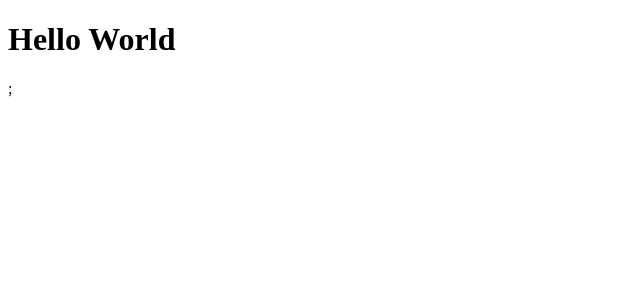
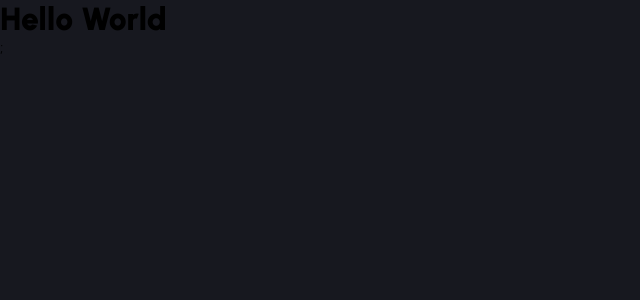
Before and after one commit to loganmartlew/portfolio, a Next.js app: page / in a window 1280 px wide. Shown: the top 300 px of the page, without its empty margins (0-640 px from the left). Built offline with nearby package versions, Linux system fonts and the light colour scheme.

Commit message:
Setup styling

```diff
--- a/package.json
+++ b/package.json
@@ -9,16 +9,22 @@
     "lint": "next lint"
   },
   "dependencies": {
+    "color": "^4.0.1",
     "next": "11.1.2",
     "react": "17.0.2",
     "react-dom": "17.0.2",
+    "react-hamburger-menu": "^1.2.1",
+    "react-icons": "^4.2.0",
+    "react-use": "^17.3.1",
     "styled-components": "^5.3.1"
   },
   "devDependencies": {
+    "@types/color": "^3.0.2",
     "@types/next": "^9.0.0",
     "@types/node": "^16.7.13",
     "@types/react": "^17.0.20",
     "@types/react-dom": "^17.0.9",
+    "@types/react-hamburger-menu": "^0.0.4",
     "@types/styled-components": "^5.1.14",
     "babel-plugin-styled-components": "^1.13.2",
     "eslint": "^7.32.0",
--- a/pages/_app.tsx
+++ b/pages/_app.tsx
@@ -1,12 +1,19 @@
 import { FC } from 'react';
 import { AppProps } from 'next/app';
+import { ThemeProvider } from 'styled-components';
 import Layout from '@components/Layout';
+import GlobalStyles from '@styles/globals';
+import { theme } from '@styles/theme';
+import '@styles/imports.css';
 
 const MyApp: FC<AppProps> = ({ Component, pageProps }) => {
   return (
-    <Layout>
-      <Component {...pageProps} />;
-    </Layout>
+    <ThemeProvider theme={theme}>
+      <GlobalStyles />
+      <Layout>
+        <Component {...pageProps} />;
+      </Layout>
+    </ThemeProvider>
   );
 };
 
--- /dev/null
+++ b/styles/globals.ts
@@ -0,0 +1,20 @@
+import { createGlobalStyle } from 'styled-components';
+import { Theme } from './theme';
+
+export default createGlobalStyle<{ theme: Theme }>`
+  *, *::before, *::after {
+    box-sizing: content-box;
+    margin: 0;
+    padding: 0;
+  }
+
+  body {
+    background-color: ${({ theme }) => theme.colors.dark.hsl().string()};
+    font-family: 'Urbanist', sans-serif;
+  }
+
+  a {
+    color: inherit;
+    text-decoration: none;
+  }
+`;
--- /dev/null
+++ b/styles/imports.css
@@ -0,0 +1 @@
+@import url('https://fonts.googleapis.com/css2?family=Urbanist:wght@400;600;900&display=swap');
--- /dev/null
+++ b/styles/theme.ts
@@ -0,0 +1,14 @@
+import Color from 'color';
+
+const colors = {
+  white: Color('#FFFFFF'),
+  dark: Color('#17181F'),
+  black: Color('#0B0C0E'),
+  primary: Color('#00C2FF'),
+};
+
+export const theme = {
+  colors,
+};
+
+export type Theme = typeof theme;
--- a/tsconfig.json
+++ b/tsconfig.json
@@ -20,8 +20,10 @@
     "baseUrl": ".",
     "paths": {
       "@components/*": ["components/*"],
+      "@hooks/*": ["hooks/*"],
       "@public/*": ["public/*"],
       "@types/*": ["types/index.ts"],
+      "@styles/*": ["styles/*"],
     }
   },
   "include": [
```
Also changed, not shown: 1 other file (tests, documents, lock files or other folders).
